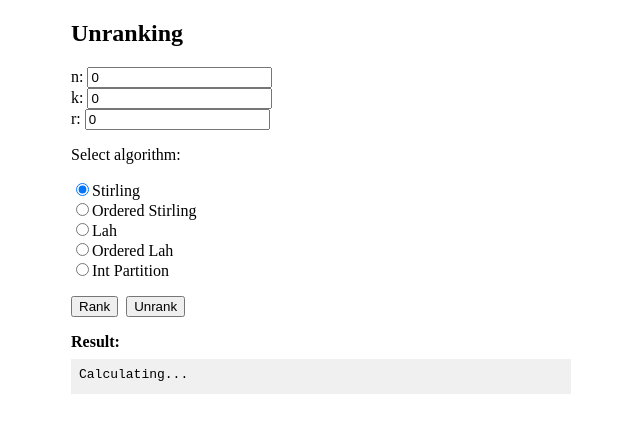
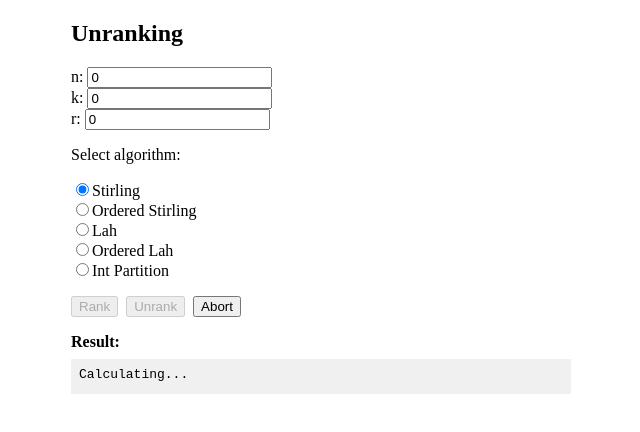
Before and after one commit to qyrhx/Unranking-Algos, a React (Vite) app in the folder web/: page / in a window 1280 px wide. Both pictures are taken after a click on the button "Rank". Shown: the top 432 px of the page, without its empty margins (319-959 px from the left). Built offline with nearby package versions, Linux system fonts and the light colour scheme.

Commit message:
Abort Button

```diff
--- a/web/src/App.tsx
+++ b/web/src/App.tsx
@@ -1,4 +1,4 @@
-import { useState } from "react";
+import { useState, useRef, useEffect } from "react";
 
 import { algoMap } from "./algorithms";
 
@@ -8,22 +8,47 @@ export default function App() {
     const [k, setK] = useState<number>(0);
     const [r, setR] = useState<number>(0);
 
-    // Always have a default selected algorithm
     const [selectedAlgo, setSelectedAlgo] = useState(Array.from(algoMap.keys())[0]);
 
     const [result, setResult] = useState<any>("");
 
-    const calc_worker = new Worker(
+    const [loading, setLoading] = useState(false);
+    const workerRef = useRef<Worker | null>(null);
+    useEffect(() => {
+        workerRef.current = new Worker(
             new URL("./worker.ts", import.meta.url),
             { type: "module" }
         );
-    calc_worker.onmessage = (e) => {
+
+        workerRef.current.onmessage = (e) => {
+            setLoading(false);
             setResult(e.data);
+        };
+
+        return () => workerRef.current?.terminate();
+    }, []);
+    const abortCalculation = () => {
+        workerRef.current?.terminate();
+
+        // recreate fresh worker
+        workerRef.current = new Worker(
+            new URL("./worker.ts", import.meta.url),
+            { type: "module" }
+        );
+
+        workerRef.current.onmessage = (e) => {
+            setLoading(false);
+            setResult(e.data);
+        };
+
+        setLoading(false);
+        setResult("Aborted.");
     };
 
     const handleRank = () => {
         setResult("Calculating...");
-        calc_worker.postMessage({
+        setLoading(true);
+        workerRef.current.postMessage({
             type: "rank",
             algo: selectedAlgo,
             n,
@@ -33,7 +58,8 @@ export default function App() {
 
     const handleUnrank = () => {
         setResult("Calculating...");
-        calc_worker.postMessage({
+        setLoading(true);
+        workerRef.current.postMessage({
             type: "unrank",
             algo: selectedAlgo,
             n,
@@ -70,10 +96,16 @@ export default function App() {
         </div>
 
         {/* Buttons */}
-          <div style={{ marginBottom: "1rem" }}>
-              <button onClick={handleRank}>Rank</button>
-              <button onClick={handleUnrank} style={{ marginLeft: "0.5rem" }}>Unrank</button>
+        <div style={{ marginBottom: "1rem", display: "flex", gap: "0.5em" }}>
+            <button onClick={handleRank} disabled={loading}>Rank</button>
+            <button onClick={handleUnrank} disabled={loading}>Unrank</button>
+            {loading && (
+                <button onClick={abortCalculation}>
+                    Abort
+                </button>
+            )}
         </div>
+
 
         {/* Result */}
         <div>
--- a/web/src/algorithms.ts
+++ b/web/src/algorithms.ts
@@ -17,7 +17,7 @@ function divmod(a, b) {
     return [Math.floor(a / b), a % b];
 }
 
-const stirling_numbers_cache = new LRUCache<string, bigint>({max: 1000,});
+const stirling_numbers_cache = new LRUCache<string, bigint>({max: 5000});
 export function stirling_numbers(n: bigint, k: bigint): bigint {
     // There is exactly 1 way to partition 0 elements into 0 groups.
     if (n == 0 && k == 0) return 1;
@@ -34,7 +34,7 @@ export function stirling_numbers(n: bigint, k: bigint): bigint {
     return res;
 }
 
-const lah_numbers_cache = new LRUCache<string, bigint>({max: 1000,});
+const lah_numbers_cache = new LRUCache<string, bigint>({max: 5000});
 export function lah_numbers(n: bigint, k: bigint): bigint {
     if (n == 0 && k == 0) return 1;
     if (n == 0 || k == 0) return 0;
@@ -148,7 +148,7 @@ export function factorial(n) {
     }
     return result;
 }
-const ordered_stirling_cache = new LRUCache<string, number>({max: 1000});
+const ordered_stirling_cache = new LRUCache<string, number>({max: 5000});
 export function ordered_stirling_numbers(n, k): bigint {
     const key = serialize_nk(n, k);
 
@@ -174,7 +174,7 @@ export function ordered_stirling_numbers(n, k): bigint {
     return result;
 }
 
-const int_partitions_cache = new LRUCache({max: 1000});
+const int_partitions_cache = new LRUCache({max: 5000});
 export function int_partitions(n, k): bigint {
     // Base cases
     if (n < 1) return 0;
@@ -206,7 +206,7 @@ export function unrank_int_partitions(n, k, r) {
     }
 }
 
-const ordered_lah_cache = new LRUCache({max: 1000});
+const ordered_lah_cache = new LRUCache({max: 5000});
 export function ordered_lah_numbers(n, k): bigint {
     // Base cases
     if (k === 1 || k === n) {
```
Lines whose indentation alone changed are shown as unchanged.
